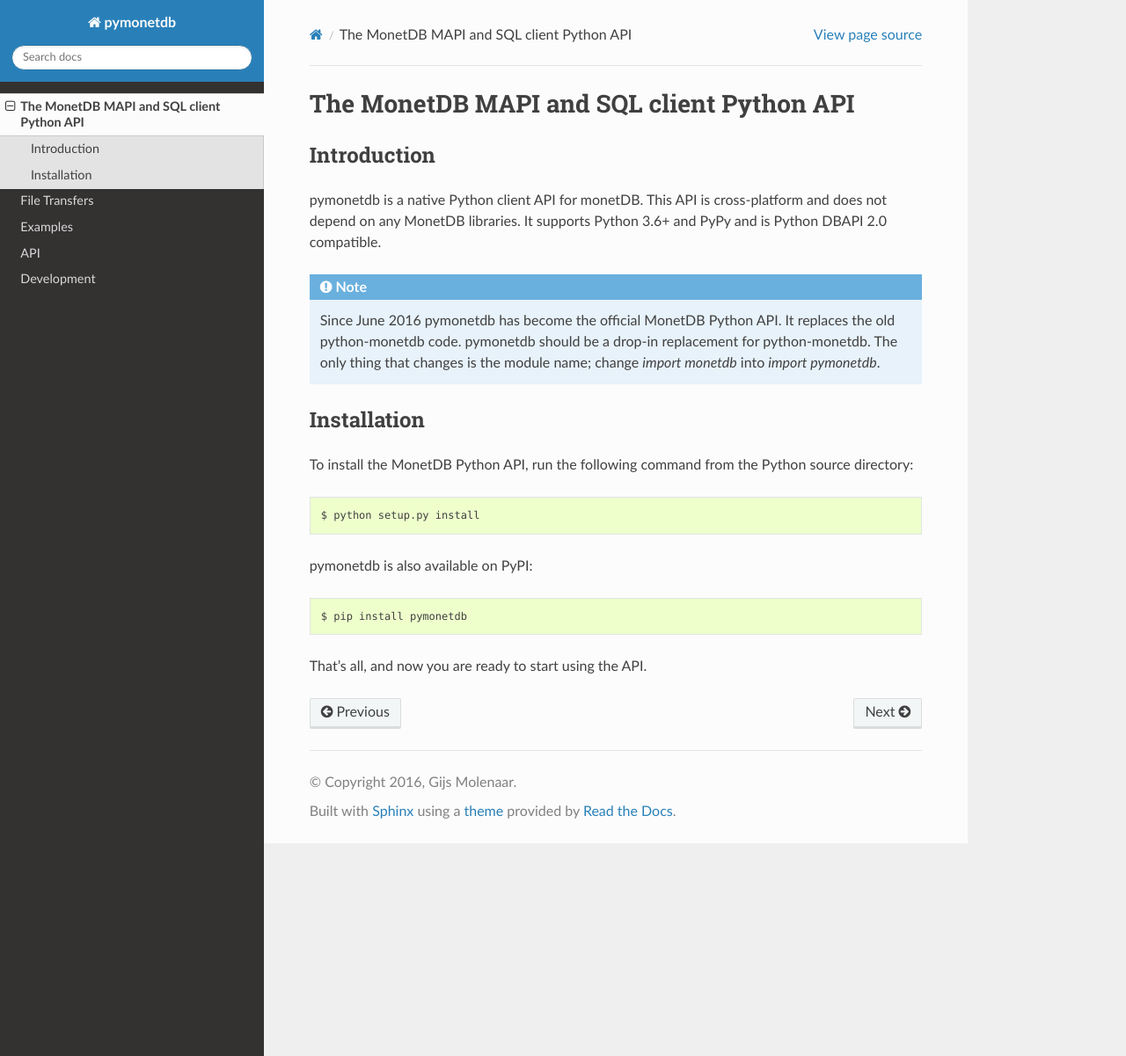
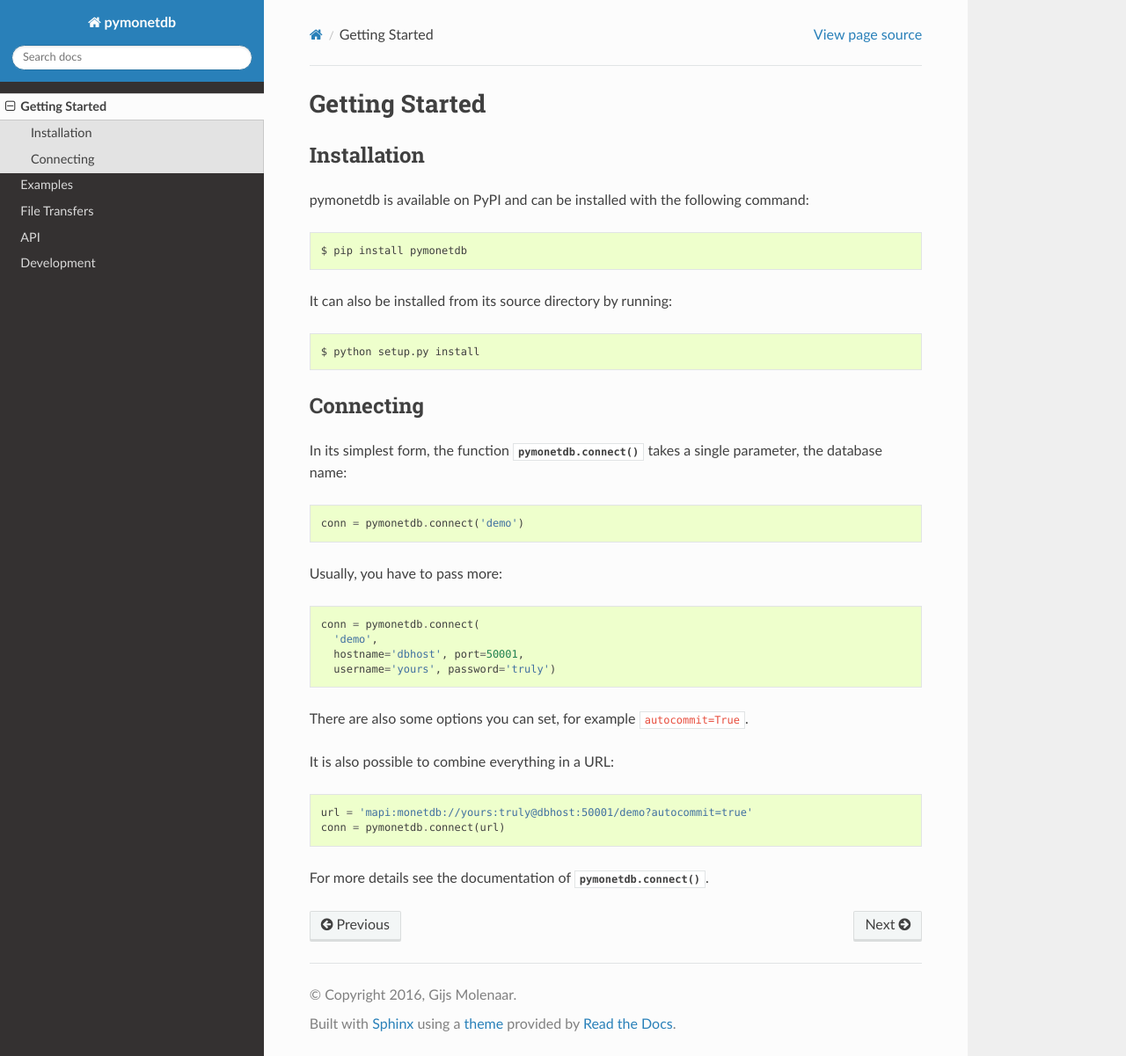
Before and after one commit to MonetDB/pymonetdb, a Sphinx documentation site: the page built from doc/introduction.rst, in a window 1280 px wide and 1201 px high. Shown: the whole window at 88% size. Built offline with Sphinx 7.4.7 and the Read the Docs theme 2.0.0, drawn with Linux system fonts in a browser that asks for light colours; the version number could not be read and is left out.

Commit message:
Restructure the main page, the introduction and the section order
* "Welcome to pymonetdb's documentation" is not a very good title.
* Move introductory remarks to main page
* Rename Introduction to Getting Started
* Add examples for pymonetdb.connect to Getting Started
* Remove the note about pymonetdb replacing a now long forgotten earlier version
* Mention pip install first
* Reorder sections, moving Examples before File Transfers

```diff
--- a/doc/introduction.rst
+++ b/doc/introduction.rst
@@ -1,31 +1,40 @@
-==========================================
-The MonetDB MAPI and SQL client Python API
-==========================================
-
-
-Introduction
-============
-
-pymonetdb is a native Python client API for monetDB. This API is cross-platform
-and does not depend on any MonetDB libraries.  It supports
-Python 3.6+ and PyPy and is Python DBAPI 2.0 compatible.
-
-.. Note:: Since June 2016 pymonetdb has become the official MonetDB Python API. It
-  replaces the old python-monetdb code. pymonetdb should be a drop-in
-  replacement for python-monetdb. The only thing that changes is the module
-  name; change `import monetdb` into `import pymonetdb`.
+===============
+Getting Started
+===============
 
 
 Installation
 ============
 
-To install the MonetDB Python API, run the following command from the
-Python source directory::
+pymonetdb is available on PyPI and can be installed with the following command::
+
+ $ pip install pymonetdb
+
+It can also be installed from its source directory by running::
 
  $ python setup.py install
 
-pymonetdb is also available on PyPI::
 
- $ pip install pymonetdb
+Connecting
+==========
 
-That's all, and now you are ready to start using the API.
+In its simplest form, the function :func:`pymonetdb.connect` takes a single
+parameter, the database name::
+
+    conn = pymonetdb.connect('demo')
+
+Usually, you have to pass more::
+
+    conn = pymonetdb.connect(
+      'demo',
+      hostname='dbhost', port=50001,
+      username='yours', password='truly')
+
+There are also some options you can set, for example :code:`autocommit=True`.
+
+It is also possible to combine everything in a URL::
+
+  url = 'mapi:monetdb://yours:truly@dbhost:50001/demo?autocommit=true'
+  conn = pymonetdb.connect(url)
+
+For more details see the documentation of :func:`pymonetdb.connect`.
```
Also changed, not shown: doc/index.rst (+17 -4 lines).
